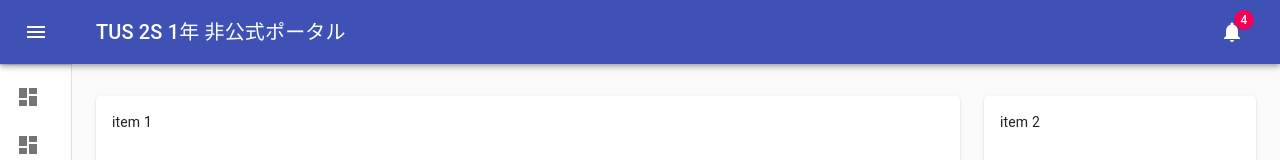
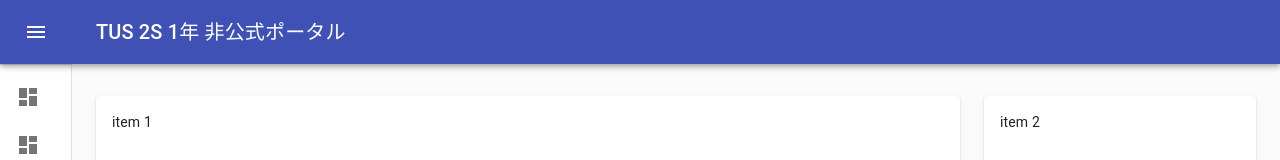
Before and after one commit to wipiano/tus-2s-2020, a React (Create React App) app in the folder src/: page / in a window 1280 px wide. Shown: the top 160 px of the page. Built offline with nearby package versions, Linux system fonts and the light colour scheme.

Commit message:
不要なアイコン削除

```diff
--- a/src/src/App.tsx
+++ b/src/src/App.tsx
@@ -10,12 +10,10 @@
 import Typography from '@material-ui/core/Typography';
 import Divider from '@material-ui/core/Divider';
 import IconButton from '@material-ui/core/IconButton';
-import Badge from '@material-ui/core/Badge';
 import Container from '@material-ui/core/Container';
 import Link from '@material-ui/core/Link';
 import MenuIcon from '@material-ui/icons/Menu';
 import ChevronLeftIcon from '@material-ui/icons/ChevronLeft';
-import NotificationsIcon from '@material-ui/icons/Notifications';
 import { mainListItems } from './components/ListItems';
 import { BrowserRouter, Route, Switch} from 'react-router-dom';
 import Dashboard from "./components/Dashboard";
@@ -143,11 +141,6 @@
                     <Typography component="h1" variant="h6" color="inherit" noWrap className={classes.title}>
                         TUS 2S 1年 非公式ポータル
                     </Typography>
-                    <IconButton color="inherit">
-                        <Badge badgeContent={4} color="secondary">
-                            <NotificationsIcon />
-                        </Badge>
-                    </IconButton>
                 </Toolbar>
             </AppBar>
             <BrowserRouter>
```
